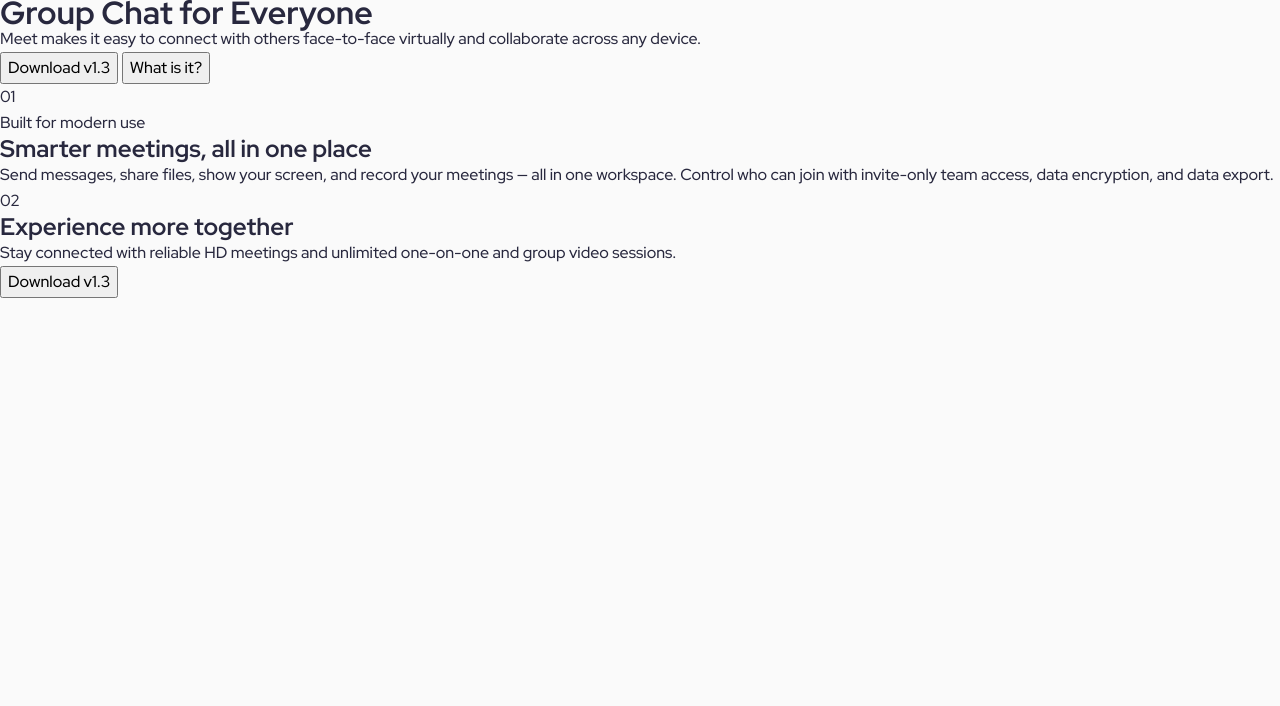
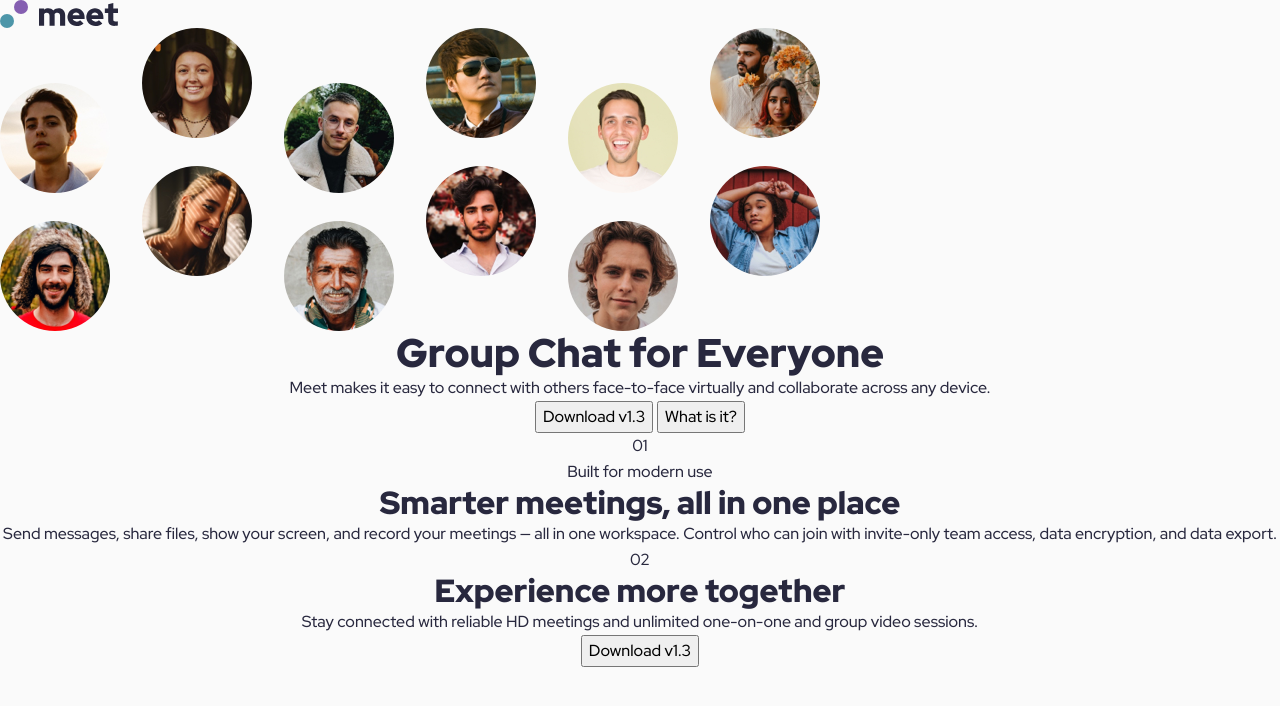
Before and after one commit to solvman/meet-landing-page, a plain HTML site: page index.html in a window 1280 px wide. Drawn offline with Linux system fonts and the light colour scheme.

Commit message:
Add html structure

```diff
--- a/index.html
+++ b/index.html
@@ -1,4 +1,4 @@
-<!DOCTYPE html>
+<!doctype html>
 <html lang="en">
   <head>
     <meta charset="UTF-8" />
@@ -13,21 +13,39 @@
     <title>Frontend Mentor | Meet landing page</title>
   </head>
   <body>
-    <h1>Group Chat for Everyone</h1>
-    <p>
+    <header>
+      <img src="./assets/logo.svg" alt="Meet logo" class="logo" />
+    </header>
+    <main>
+      <section class="hero">
+        <img
+          src="./assets/tablet/image-hero.png"
+          alt
+          aria-hidden="true"
+          class="her__img--center"
+        />
+        <h1 class="hero__title">Group Chat for Everyone</h1>
+        <p class="hero__text">
           Meet makes it easy to connect with others face-to-face virtually and
           collaborate across any device.
         </p>
+        <nav>
           <button>Download v1.3</button>
           <button>What is it?</button>
+        </nav>
+      </section>
+      <section>
         <p>01</p>
         <p class="overline">Built for modern use</p>
         <h2>Smarter meetings, all in one place</h2>
         <p>
-      Send messages, share files, show your screen, and record your meetings —
-      all in one workspace. Control who can join with invite-only team access,
-      data encryption, and data export.
+          Send messages, share files, show your screen, and record your meetings
+          — all in one workspace. Control who can join with invite-only team
+          access, data encryption, and data export.
         </p>
+      </section>
+    </main>
+    <footer>
       <p>02</p>
       <h2>Experience more together</h2>
       <p>
@@ -35,5 +53,6 @@
         group video sessions.
       </p>
       <button>Download v1.3</button>
+    </footer>
   </body>
 </html>
--- a/style.css
+++ b/style.css
@@ -61,4 +61,17 @@ body {
   font-size: var(--font-size-xs);
   font-weight: var(--font-weight-medium);
   line-height: var(--line-height-body);
+  text-align: center;
 }
+
+h1 {
+  font-size: var(--font-size-lg);
+  font-weight: var(--font-weight-black);
+  line-height: var(--line-height-lg);
+}
+
+h2 {
+  font-size: var(--font-size-md);
+  font-weight: var(--font-weight-black);
+  line-height: var(--line-height-md);
+}
```
Lines whose indentation alone changed are shown as unchanged.
